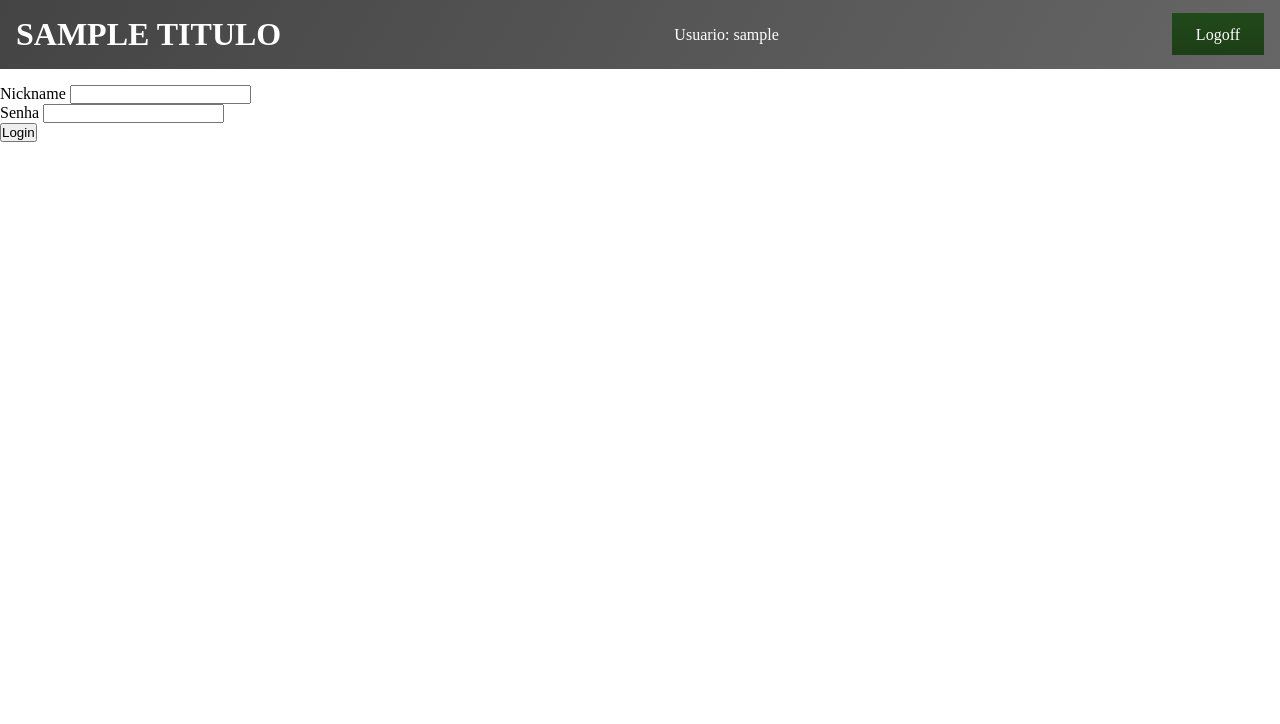
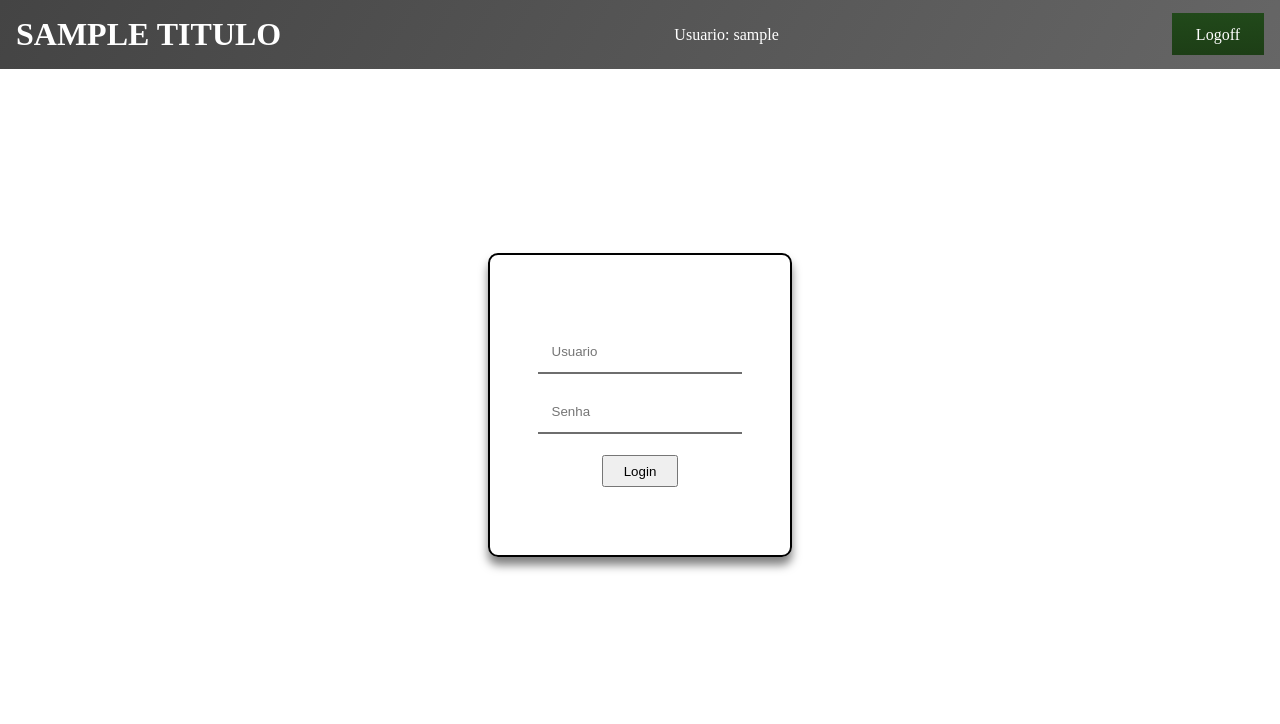
Before and after one commit to Jhonatan-port/Analisa-Total, a Flask app: template templates/login.html in a window 1280 px wide. Shown: the top 724 px of the page. Run offline with Flask 2, Linux system fonts and the light colour scheme; the visitor is signed in with stand-in values (Sample User, id 1); tables that the repository leaves empty hold one stand-in row (values such as "Sample post"); the template is opened without the code that fills it: values that come from a table or form of the project are taken from there, most other values are stand-ins (such as "Sample title", 1, 10 or a date in 2020).

Commit message:
Aplicada a funcionalidade de usuarios fazer login

```diff
--- a/analisaTotal.py
+++ b/analisaTotal.py
@@ -1,5 +1,4 @@
 from flask import Flask
-from flask import render_template
 from flask_sqlalchemy import SQLAlchemy
 from flask_bcrypt import Bcrypt
 
--- a/helpers.py
+++ b/helpers.py
@@ -3,6 +3,6 @@ from flask_wtf import FlaskForm
 from wtforms import StringField, validators, SubmitField, PasswordField
 
 class FormularioUser(FlaskForm):
-    nickname = StringField('Nickname', [validators.data_required(), validators.length(min=1, max=50)])
-    senha = PasswordField('Senha', [validators.data_required(), validators.length(min=1, max=100)])
+    nickname = StringField('Nickname', [validators.data_required(), validators.length(min=1, max=50)], render_kw={'placeholder': 'Usuario'})
+    senha = PasswordField('Senha', [validators.data_required(), validators.length(min=1, max=100)], render_kw={'placeholder': 'Senha'})
     login = SubmitField('Login')
--- /dev/null
+++ b/static/login.css
@@ -0,0 +1,37 @@
+.div__login{
+    height: 80vh;
+    display: flex;
+    align-items: center;
+    justify-content: center;
+    flex-direction: column;
+
+}
+
+.form__login{
+    display: flex;
+    flex-direction: column;
+    align-items: center;
+    justify-content: center;
+    border-style: solid;
+    border-width: 2px;
+    border-radius: 10px;
+    height: 300px;
+    width: 300px;
+    box-shadow: 0px 8px 10px rgb(0, 0, 0, .5);
+}
+.form__div{
+    margin: 0.5em 0;
+}
+.form__campo{
+    border: 0;
+    border-bottom: 2px solid rgb(110, 110, 110);
+    padding: 1em;
+}
+
+.form__botao{
+    margin-top: 1em;
+    padding: 0.5em 1.5em;
+}
+.form__botao:hover{
+    cursor: pointer;
+}
--- a/templates/login.html
+++ b/templates/login.html
@@ -1,20 +1,18 @@
 {% extends "template.html" %}
 {% block conteudo %}
-
-<div>
-    <form method="POST" action="{{ url_for('autenticar') }}">
+<link rel="stylesheet" href="{{ url_for('static', filename='login.css') }}">
+<div class="div__login">
+    <form method="POST" action="{{ url_for('autenticar') }}" class="form__login">
         <input type="hidden" name="proxima" value="{{ proxima or url_for('index') }}">
-        {{ form.csrf_token() }} <!--necessario apra o formulario.-->
-        <div class="form-group">
-            {{ form.nickname.label(class="form-label") }}
-            {{ form.nickname(class="form-control") }}
+        {{ form.csrf_token() }} <!--necessario para o formulario.-->
+        <div class="form__div">
+            {{ form.nickname(class="form__campo") }}
         </div>
-        <div class="form-group">
-            {{ form.senha.label(class="form-label") }}
-            {{ form.senha(class="form-control") }}
+        <div class="form__div">
+            {{ form.senha(class="form__campo") }}
         </div>
         <div>
-            {{ form.login(class="btn-primary") }}
+            {{ form.login(class="form__botao") }}
         </div>
     </form>
 </div>
--- a/views_user.py
+++ b/views_user.py
@@ -25,4 +25,5 @@ def autenticar():
 @app.route('/logoff' )
 def logoff():
     session['usuario_logado'] = None
+    session['usuario_admin'] = None
     return redirect(url_for('index'))
```
Also changed, not shown: 2 other files.
